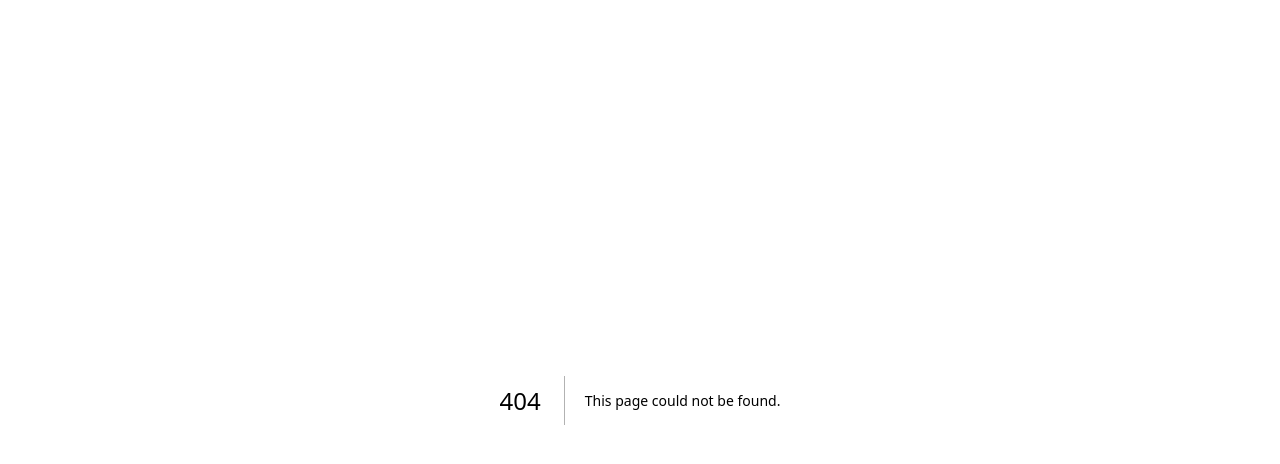
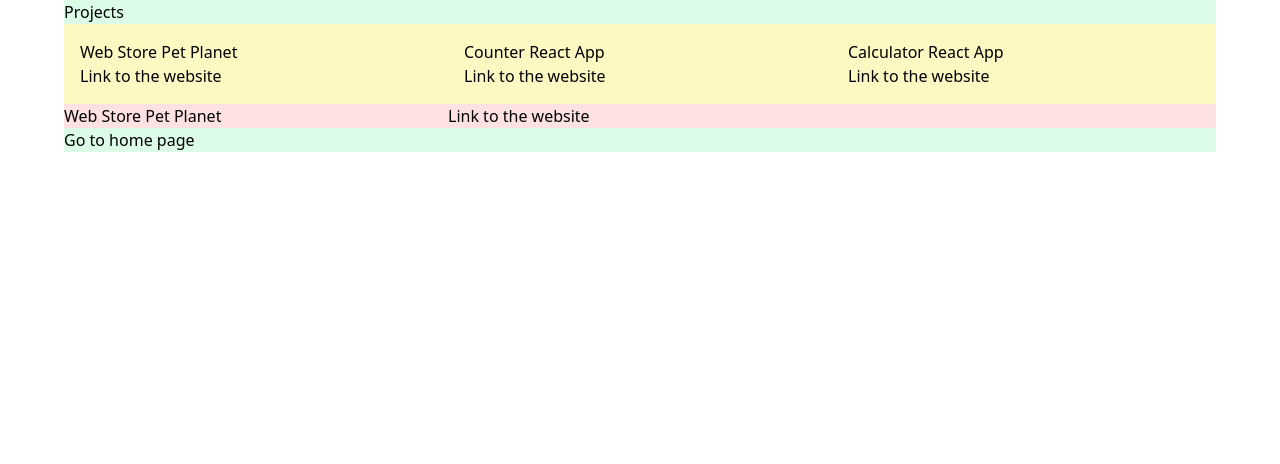
Before and after one commit to Simeonov11/skillcity-mp, a Next.js app: page /projects in a window 1280 px wide. Before the commit this address had no page. Shown: the top 464 px of the page. Built offline with nearby package versions, Linux system fonts and the light colour scheme.

Commit message:
showing projects instead books from file in grid component

```diff
--- /dev/null
+++ b/components/project-grid/index.js
@@ -0,0 +1,29 @@
+import ProjectItem from "./project-item";
+import { projects } from "./projects";
+
+export default function ProjectGrid() {
+    return(
+        <div className="w-full flex flex-col">
+                <div className="grid grid-cols-3 w-full bg-red-100">
+                    {projects.map((project) => {
+                        return (
+                            <ProjectItem
+                                name={project.name}
+                                url={project.url}
+                            ></ProjectItem>
+                        )
+                    })}
+                    <p>
+                        Web Store Pet Planet
+                    </p>
+                    <a href="https://www.petplanet.co.uk/" target="_blank">Link to the website</a>
+
+
+
+
+                </div>
+
+
+            </div>
+    )
+}
--- /dev/null
+++ b/components/project-grid/project-item.js
@@ -0,0 +1,10 @@
+export default function ProjectItem({ name, url}) {
+    return(
+        <div className="bg-yellow-100 p-4">
+            <p>
+                {name}
+            </p>
+            <a href="${url}" target="_blank">Link to the website</a>
+        </div>
+    )
+}
--- /dev/null
+++ b/components/project-grid/projects.js
@@ -0,0 +1,5 @@
+export const projects = [
+    { name: "Web Store Pet Planet" , url: "https://www.petplanet.co.uk/"},
+    { name: "Counter React App" , url: "https://arnab-datta.github.io/counter-app/"},
+    { name: "Calculator React App" , url: "https://ahfarmer.github.io/calculator/"}
+];
--- a/pages/books.js
+++ /dev/null
@@ -1,10 +0,0 @@
-export default function BooksPage() {
-    return (
-        <div className="bg-green-100">
-            Books
-            <div>
-                <a href="/">Go to home page</a>
-            </div>
-        </div>
-    )
-}
--- a/pages/index.js
+++ b/pages/index.js
@@ -1,11 +1,16 @@
 
 export default function Home() {
   return (
-    <div className="w-full py-10 bg-red-100">
-      Hello
+    <div className="w-full  bg-red-100 w-full max-w-6xl mx-auto">
+      <p>
+        Plamen
+      </p>
+      <p>
+        I am Software Engineer
+      </p>
 
       <div>
-        <a href="/books">Go to Books page</a>
+        <a href="/projects">Go to Projects page</a>
       </div>
 
     </div>
--- /dev/null
+++ b/pages/projects.js
@@ -0,0 +1,17 @@
+import ProjectGrid from "../components/project-grid";
+
+export default function ProjectsPage() {
+    return (
+        <div className="bg-green-100 w-full max-w-6xl mx-auto">
+            <p>
+                Projects
+            </p>
+
+            <ProjectGrid />
+
+            <div>
+                <a href="/">Go to home page</a>
+            </div>
+        </div>
+    )
+}
```
